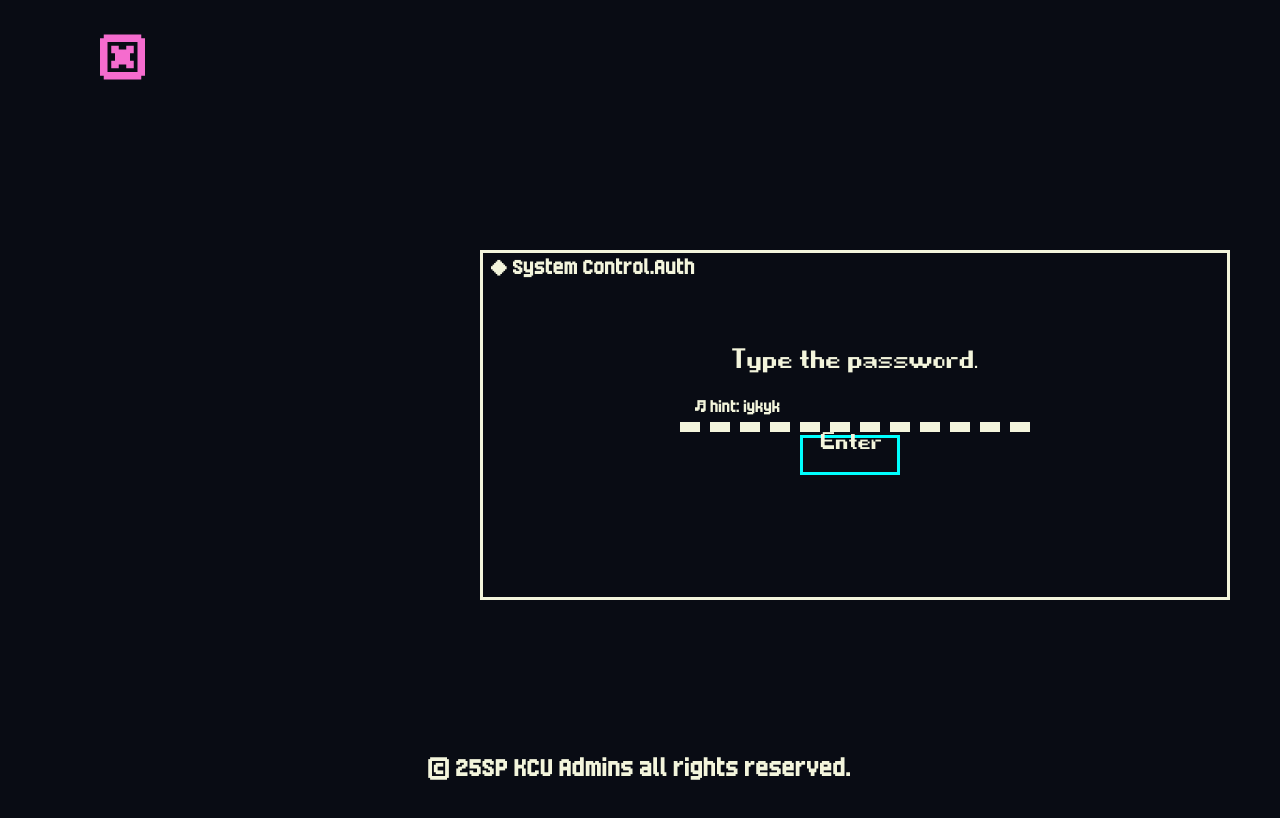
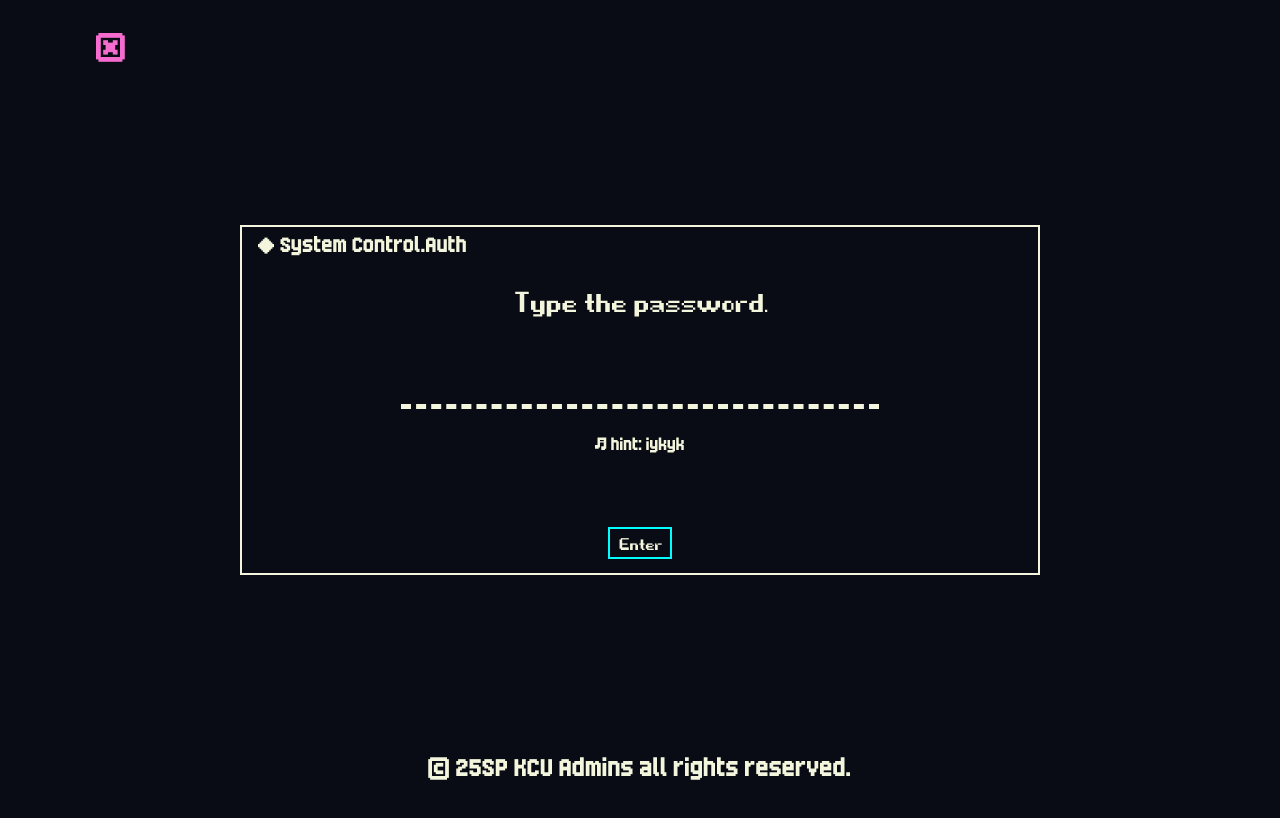
Before and after one commit to maieexx/KCU_Madison, a Next.js app in the folder kcu_madison_web/: page /auth in a window 1280 px wide. Shown: the top 818 px of the page. Built offline with nearby package versions, Linux system fonts and the light colour scheme.

Commit message:
fix: screen responsive Auth page

```diff
--- a/kcu_madison_web/app/auth/page.tsx
+++ b/kcu_madison_web/app/auth/page.tsx
@@ -33,44 +33,48 @@ export default function Admin() {
         router.push('/auth/admin-fail');
       }
     } catch (err: unknown) {
-      if (err instanceof Error) {
-        setError(err.message);
-        console.error(err);
-      } else {
-        setError('An unknown error occurred.');
-        console.error(err);
-      }
+      setError(err instanceof Error ? err.message : 'An unknown error occurred.');
     } finally {
       setIsLoading(false);
     }
   };
 
-  const handleChange = (e: React.ChangeEvent<HTMLInputElement>) => {
-    setPassword(e.target.value);
-  };
+  const handleChange = (e: React.ChangeEvent<HTMLInputElement>) => setPassword(e.target.value);
 
   return (
-    <div className="min-h-screen relative">
+    <div className="min-h-screen relative px-4 flex items-center justify-center">
       {/* Exit Symbol */}
-      <div className="absolute top-[20px] left-[100px]">
-        <Link href="/" style={{ color: '#F56CCE' }} className="font-decor">
+      <div className="absolute top-4 sm:top-6 left-4 sm:left-8 lg:left-16 xl:left-24">
+        <Link
+          href="/"
+          className="font-decor"
+          style={{ color: '#F56CCE', fontSize: 'clamp(1.5rem, 3vw, 2.5rem)' }}
+        >
           ☒
         </Link>
       </div>
 
-      {/* Authentication */}
-      <div className="white-rectangle left-[480px] top-[250px] absolute px-2">
-        <p style={{ fontSize: '25px' }} className="font-decor">
+      {/* White Rectangle wrapping all content */}
+      <div className="
+        white-rectangle
+        relative flex items-center justify-center
+      ">
+        {/* Authentication Header */}
+        <p className="font-decor absolute left-4 mt-[-10px]"
+           style={{
+             fontSize: 'clamp(0.8rem, 2vw, 1.7rem)',
+             top: 'clamp(0.5rem, 1vw, 1.5rem)'
+           }}>
           ◆ System Control.Auth
         </p>
-      </div>
 
-      {/* Password Input */}
-      <form onSubmit={handleSubmit}>
-        <div className="font-navbar absolute left-[680px] top-[320px]">
-          <p style={{ fontSize: '70px' }} className="ml-[50px]">
+        {/* Password Input Form */}
+        <form onSubmit={handleSubmit} className="flex flex-col items-center w-full py-10 sm:py-12 md:py-14 lg:py-16 xl:py-20 mt-[45px]">
+          <p className="text-center font-navbar mb-4 sm:mb-6 md:mb-6 lg:mb-8 xl:mb-8"
+             style={{ fontSize: 'clamp(2rem, 6vw, 4.5rem)' }}>
             Type the password.
           </p>
+
           <input
             type="password"
             value={password}
@@ -78,41 +82,65 @@ export default function Admin() {
             disabled={isLoading}
             autoFocus
             required
+            className="mb-4 sm:mb-5 md:mb-6 lg:mb-6 xl:mb-6 w-[60%] sm:w-[60%] md:w-[60%] lg:w-[60%] xl:w-[60%]"
             style={{
               fontFamily: 'sporty',
-              fontSize: '30px',
+              fontSize: 'clamp(1rem, 2.8vw, 1.5rem)',
               color: 'var(--foreground)',
               backgroundColor: 'transparent',
               border: 'none',
-              borderBottom: '10px dashed var(--foreground)',
+              borderBottom: 'clamp(2px, 0.8vw, 5px) dashed var(--foreground)',
               outline: 'none',
-              letterSpacing: '10px',
-              width: '350px',
-              position: 'relative',
-              top: '-50px',
-              paddingBottom: '10px',
-              lineHeight: '20px',
+              letterSpacing: 'clamp(4px, 1vw, 10px)',
+              paddingBottom: 'clamp(4px, 1vw, 9px)',
+              lineHeight: '1',
+              textAlign: 'start'
             }}
           />
-          <p style={{ fontSize: '19px' }} className="font-decor ml-[15px] -mt-[90px]">
+
+          <p className="font-decor text-center mb-4 sm:mb-5 md:mb-6 lg:mb-6 xl:mb-6"
+             style={{ fontSize: 'clamp(1rem, 2vw, 1.25rem)' }}>
             ♬ hint: iykyk
           </p>
+
+          {/* Enter Button */}
+            <div className="flex justify-center
+                            mt-[20px] sm:mt-[-10px] md:mt-[30px] lg:mt-[50px] xl:mt-[50px]">
               <button
               type="submit"
-            className="cyan-rectangle ml-[120px] mt-[20px] hover:[var(--cyan)] enter-button block"
+              className="cyan-rectangle flex items-center justify-center transition-all duration-200 disabled:opacity-50"
+              disabled={isLoading}
             >
-            <p style={{ fontSize: '60px' }} className="-mt-[35px]">
-              Enter
+              <span
+                className="font-navbar"
+                style={{ fontSize: 'clamp(1.8rem, 3.3vw, 3.3rem)', lineHeight: '0.5' }}
+              >
+                {isLoading ? '...' : 'Enter'}
+              </span>
+            </button>
+          </div>
+
+          {/* Status Messages */}
+          <div className="px-4 text-center mt-4 sm:mt-5 md:mt-6 lg:mt-6 xl:mt-6">
+            {isAuthenticated && (
+              <p
+                className="text-green-500 font-decor"
+                style={{ fontSize: 'clamp(1rem, 2vw, 1.25rem)' }}
+              >
+                Access Granted!
               </p>
-          </button>
-
-          {/* Display status and errors */}
-          {isAuthenticated && (
-            <p className="text-green-500 font-decor mt-4">Access Granted!</p>
             )}
-          {error && <p className="text-red-500 font-decor mt-4">{error}</p>}
+            {error && (
+              <p
+                className="text-red-500 font-decor"
+                style={{ fontSize: 'clamp(1rem, 2vw, 1.25rem)' }}
+              >
+                {error}
+              </p>
+            )}
           </div>
         </form>
       </div>
+    </div>
   );
 }
--- a/kcu_madison_web/app/globals.css
+++ b/kcu_madison_web/app/globals.css
@@ -261,27 +261,104 @@ body {
 
 /* Responsive Rectangle Classes */
 .white-rectangle {
-  @apply w-full max-w-sm md:max-w-md lg:max-w-2xl xl:w-[750px];
-  @apply h-48 md:h-64 lg:h-80 xl:h-[350px];
+  width: clamp(300px, 60vw, 900px);
+  min-height: clamp(80px, 40vh, 240px);
   border: 2px solid var(--foreground);
+  aspect-ratio: 2 / 1;
+}
+
+@media (min-width: 640px) {
+  .white-rectangle {
+    width: clamp(350px, 60vw, 750px);
+    aspect-ratio: 2 / 1;
+  }
+}
+
+@media (min-width: 768px) {
+  .white-rectangle {
+    width: clamp(650px, 60vw, 900px);
+    aspect-ratio: 2 / 1;
+  }
 }
 
 @media (min-width: 1024px) {
   .white-rectangle {
-    border-width: 3px;
+    width: clamp(800px, 55vw, 1000px);
+    min-width: 800px;
+    aspect-ratio: 2 / 1;
   }
 }
 
+@media (min-width: 1280px) {
+  .white-rectangle {
+    width: clamp(900px, 50vw, 1100px);
+    aspect-ratio: 2 / 1;
+  }
+}
+
+@media (min-width: 1536px) {
+  .white-rectangle {
+    width: clamp(720px, 48vw, 900px);
+    aspect-ratio: 2 / 1;
+  }
+}
+
+
+
 .cyan-rectangle {
-  @apply w-16 h-8 md:w-20 md:h-10 lg:w-24 lg:h-12 xl:w-[100px] xl:h-[40px];
-  border: 2px solid var(--cyan);
+    max-width: clamp(2.5rem, 8vw, 4rem);   /* 약 40px - 64px */
+    min-height: clamp(1.5rem, 4vw, 2rem);  /* 약 24px - 32px */
+    border: 2px solid var(--cyan);
+    display: flex;
+    align-items: center;
+    justify-content: center;
+    cursor: pointer;
+    position: relative;
+    aspect-ratio: 3 / 1;
+}
+
+@media (min-width: 640px) {
+  .cyan-rectangle {
+    max-width: clamp(3rem, 7vw, 4rem);   /* 약 48px - 80px */
+    aspect-ratio: 3 / 1;
+  }
+}
+
+@media (min-width: 768px) {
+  .cyan-rectangle {
+    width: clamp(3rem, 6vw, 5rem); /* 약 56px - 88px */
+    aspect-ratio: 3 / 1;
+  }
 }
 
 @media (min-width: 1024px) {
   .cyan-rectangle {
-    border-width: 3px;
+    width: clamp(4rem, 5vw, 6rem);     /* 약 64px - 96px */
+    aspect-ratio: 3 / 1;
   }
 }
+
+@media (min-width: 1280px) {
+  .cyan-rectangle {
+    width: 6.25rem; /* 100px */
+    aspect-ratio: 3 / 1;
+  }
+}
+
+@media (min-width: 1536px) {
+  .cyan-rectangle {
+    width: 7rem;    /* 112px */
+    aspect-ratio: 3 / 1;
+  }
+}
+
+
+.cyan-rectangle:hover {
+  background-color: #3B82F6;
+  color:white;
+  border-color: var(--cyan);
+}
+
 
 .pink-rectangle {
   @apply w-full border-2 border-[var(--pink)];
--- a/kcu_madison_web/app/page.tsx
+++ b/kcu_madison_web/app/page.tsx
@@ -32,7 +32,7 @@ export default function Home() {
             marginBottom: 'clamp(24px, 4vh, 32px)'
           }}>
             <h1 className="font-main leading-tight" style={{
-              fontSize: 'clamp(50px, 7.7vw, 140px)',
+              fontSize: 'clamp(40px, 7.5vw, 160px)',
               wordSpacing: 'clamp(4px, 2vw, 16px)',
               lineHeight: 'clamp(1.0, 1.1, 1.5)',
             }}>
@@ -66,29 +66,38 @@ export default function Home() {
         </div>
 
         {/* Right Side Content */}
-        <div className="block">
-          {/* Star Pattern */}
-          <div className="absolute z-10" style={{
-            top: 'clamp(140px, 18vh, 140px)',
-            right: 'clamp(70px, 10vw, 140px)'
+        <div className="relative w-full h-screen">
+          {/* Star Container */}
+          <div className="absolute z-10"
+              style={{
+                top: '15vh',
+                right: '4vw'
+              }}
+          >
+            <p style={{
+              color: '#FFFC65',
+              fontSize: 'clamp(20px, 3.8vw, 80px)'
+            }} className="font-decor">
+              ☆★☆★☆★
+            </p>
+          </div>
+
+          <div className="absolute z-10"
+          style={{
+            top: '20vh',
+            right: '6vw'
           }}>
             <p style={{
               color: '#FFFC65',
-              fontSize: 'clamp(20px, 3.2vw, 80px)'
-            }} className="font-decor">☆★☆★☆★</p>
+              fontSize: 'clamp(20px, 3.8vw, 80px)'
+            }} className="font-decor">
+              ☆★☆★☆★
+            </p>
           </div>
-          <div className="absolute z-10" style={{
-            top: 'clamp(190px, 22vh, 200px)',
-            right: 'clamp(110px, 10vw, 180px)'
-          }}>
-            <p style={{
-              color: '#FFFC65',
-              fontSize: 'clamp(20px, 3.2vw, 80px)'
-            }} className="font-decor">☆★☆★☆★</p>
-          </div>
+        </div>
 
           {/* Navigation Links */}
-          <div className="absolute transform -translate-y-1/2 z-10 hidden lg:block" style={{
+          <div className="block absolute transform -translate-y-1/2 z-10 hidden lg:block" style={{
             top: 'clamp(460px, 58vh, 580px)',
             right: 'clamp(60px, 14vw, 100px)'
           }}>
@@ -120,7 +129,6 @@ export default function Home() {
                 </li>
               </ul>
             </nav>
-          </div>
         </div>
       </div>
 
@@ -140,8 +148,8 @@ export default function Home() {
 
       {/* Start Button */}
       <div className="absolute text-center z-10" style={{
-        bottom: 'clamp(50px, 16vh, 200px)',
-        left: 'clamp(170px, 45vw, 700px)',
+        bottom: '10vh',
+        left: '50%',
         transform: 'translateX(-50%)'
       }}>
         <p style={{
```
Lines whose indentation alone changed are shown as unchanged.
